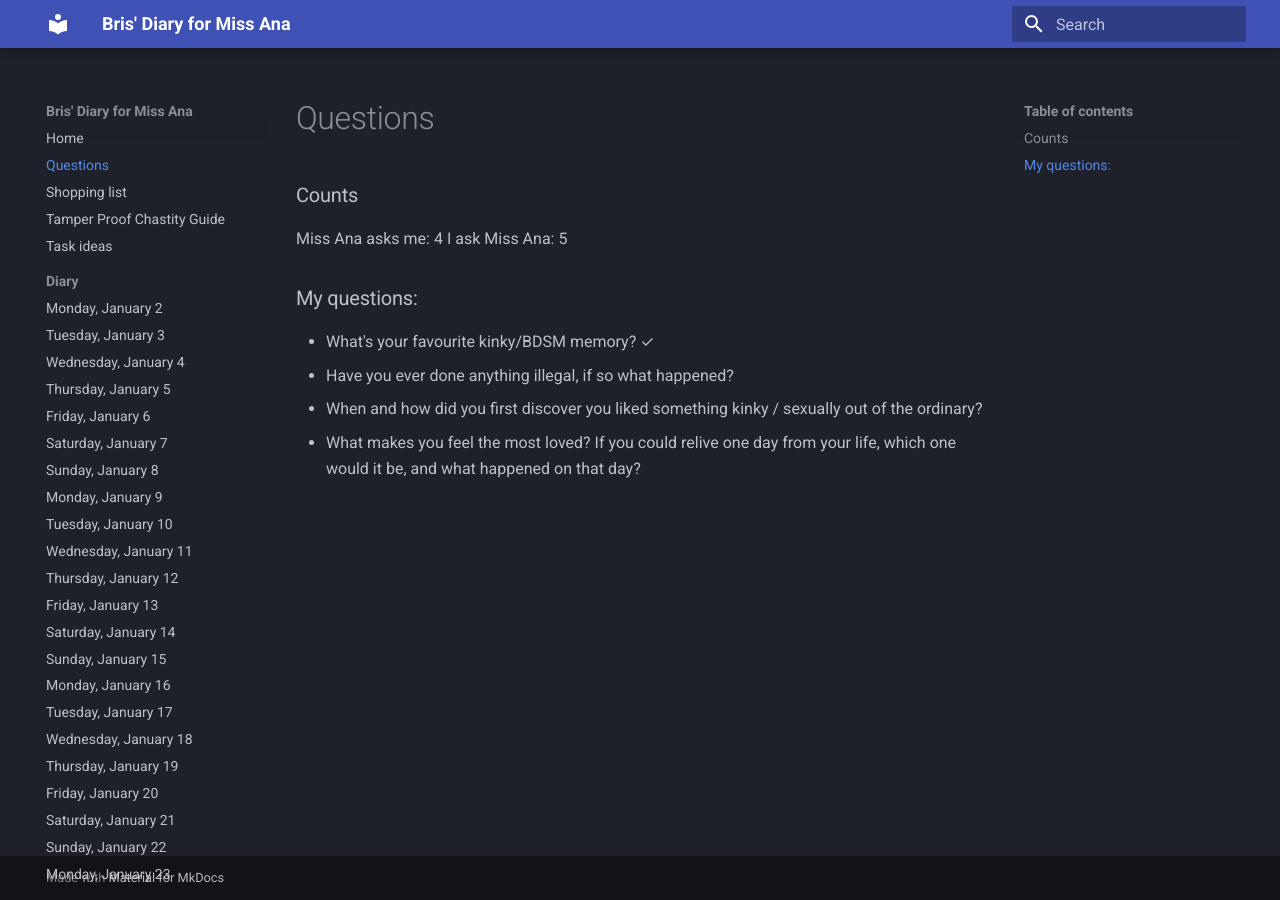
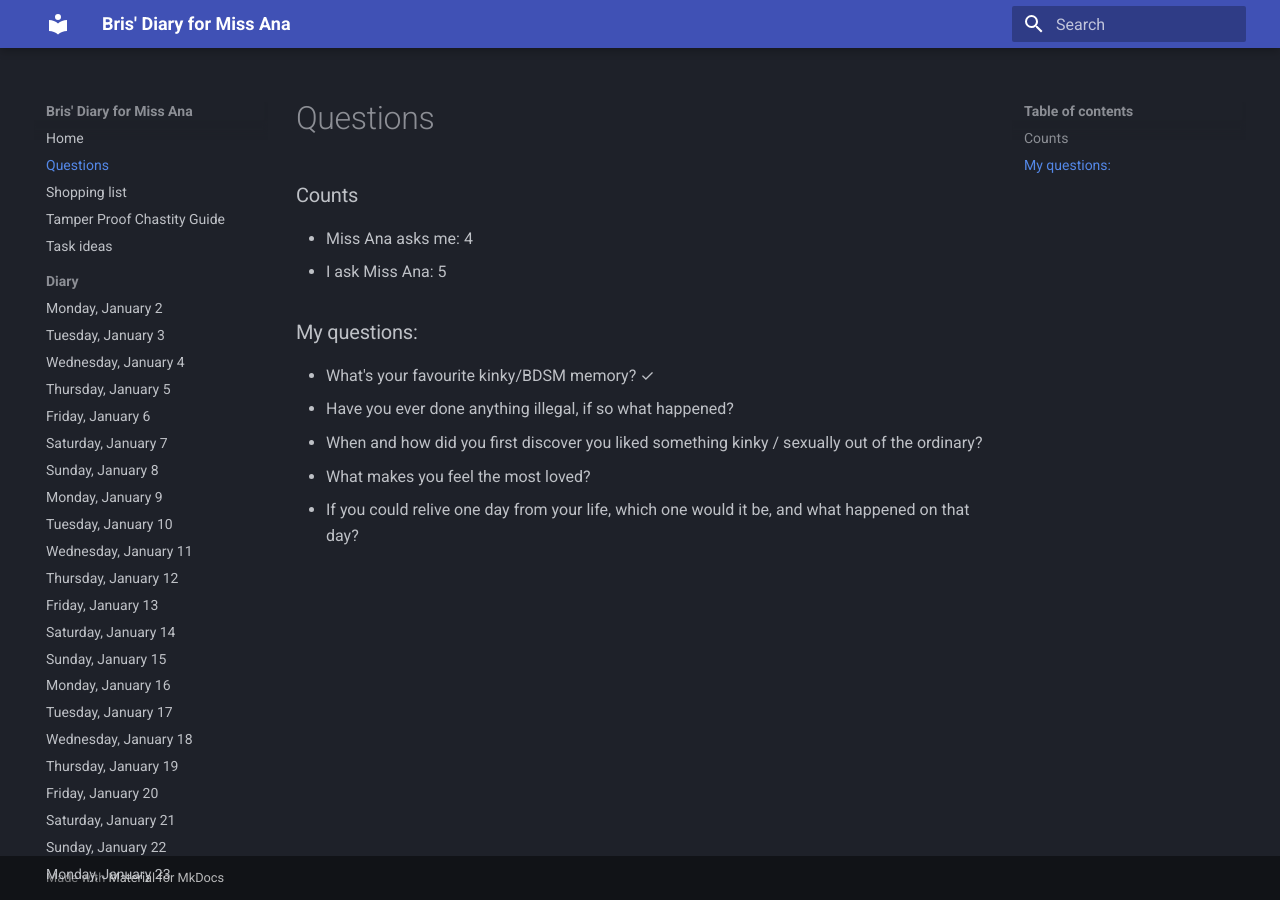
Before and after one commit to bris00/DFMA, an MkDocs documentation site: the page built from diary/Questions.md, in a window 1280 px wide. Built offline with MkDocs 1.6.1 and Material for MkDocs 9.7.7, drawn with Linux system fonts in a browser that asks for light colours.

```diff
--- a/diary/Questions.md
+++ b/diary/Questions.md
@@ -1,6 +1,6 @@
 ### Counts
-Miss Ana asks me: 4
-I ask Miss Ana: 5
+* Miss Ana asks me: 4
+* I ask Miss Ana: 5
 
 ### My questions:
 
@@ -8,4 +8,4 @@ I ask Miss Ana: 5
 * Have you ever done anything illegal, if so what happened?
 * When and how did you first discover you liked something kinky / sexually out of the ordinary?
 * What makes you feel the most loved?
-If you could relive one day from your life, which one would it be, and what happened on that day?
+* If you could relive one day from your life, which one would it be, and what happened on that day?
```
